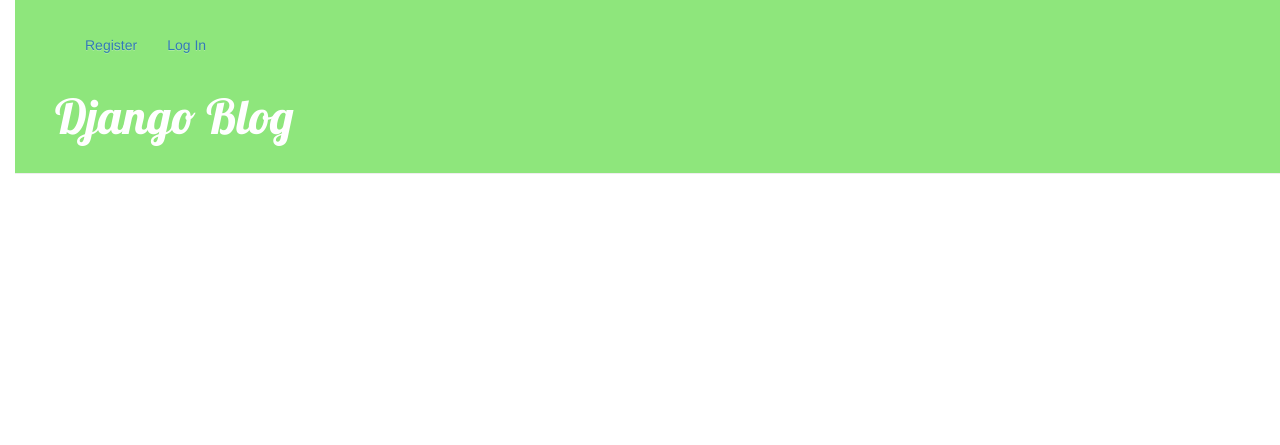
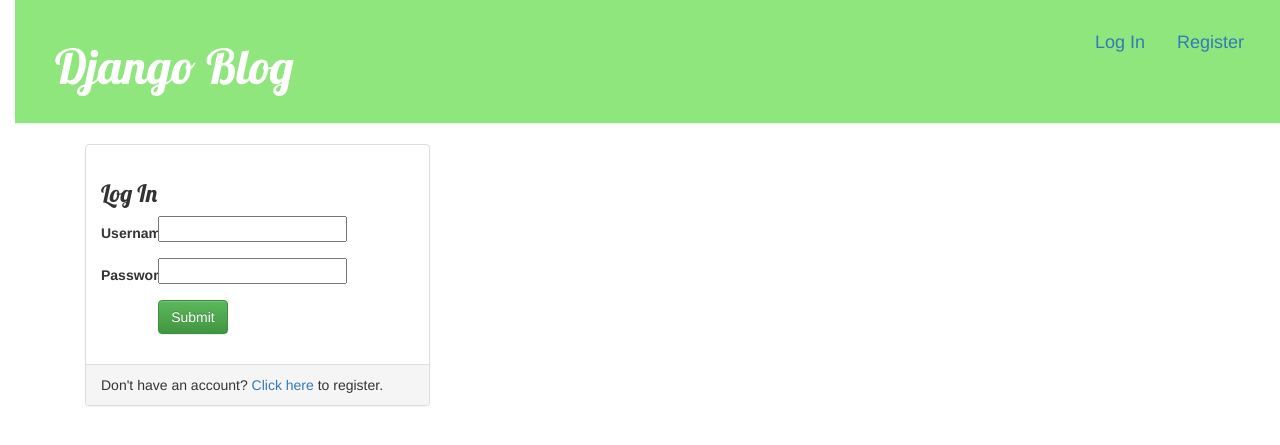
Before and after one commit to lalitmee/Django-Blog, a Django app: page /login_user/ in a window 1280 px wide. Shown: the top 445 px of the page. Run offline with Django 3.2, Linux system fonts and the light colour scheme; some libraries are stand-ins or nearby versions.

Commit message:
Completed the blog making

```diff
--- a/blog/models.py
+++ b/blog/models.py
@@ -4,8 +4,8 @@ from django.utils import timezone
 # Create your models here.
 
 class Post(models.Model):
-    #user = models.ForeignKey(User, default=1)
-    author = models.ForeignKey('auth.User', default=1)
+    user = models.ForeignKey(User, default=1)
+    #author = models.ForeignKey('auth.User', default=1)
     title = models.CharField(max_length = 200)
     text = models.TextField()
     created_date = models.DateTimeField(default = timezone.now)
--- a/blog/static/css/blog.css
+++ b/blog/static/css/blog.css
@@ -7,11 +7,16 @@ h1 a {
     font-family: 'Lobster';
 }
 
+
 .page-header {
     padding-left: 0px;
     background-color: #8EE67C;
     margin-top: 0;
     padding: 20px 20px 20px 40px;
+}
+
+.page-header .top-menu{
+  font-family: 'Lobster';
 }
 
 .page-header .glyphicon {
--- a/blog/templates/blog/base.html
+++ b/blog/templates/blog/base.html
@@ -6,26 +6,20 @@
         <link rel="stylesheet" href="//maxcdn.bootstrapcdn.com/bootstrap/3.2.0/css/bootstrap.min.css">
         <link rel="stylesheet" href="//maxcdn.bootstrapcdn.com/bootstrap/3.2.0/css/bootstrap-theme.min.css">
         <link href="//fonts.googleapis.com/css?family=Lobster&subset=latin,latin-ext" rel="stylesheet" type="text/css">
-
-        <link href="https://fonts.googleapis.com/css?family=Open+Sans|Source+Code+Pro" rel="stylesheet">
         <link rel="stylesheet" href="{% static 'css/blog.css' %}">
     </head>
     <body>
 
+        <div class="page-header">
 
             {% if user.is_authenticated %}
                 <a href="{% url 'post_new' %}" class="top-menu"><span class="glyphicon glyphicon-plus">Add New</span></a>
                 <a href="{% url 'post_draft_list' %}" class="top-menu"><span class="glyphicon glyphicon-edit"></span></a>
                 <p class="top-menu">Hello {{ user.username }} <small>(<a href="{% url 'logout' %}">Log out</a>)</small></p>
             {% else %}
+                  <p class="{% block register_active %}{% endblock %} btn-lg pull-right"><a href="{% url 'register' %}">Register</a></p>
+                  <p class="{% block login_active %}{% endblock %} btn-lg pull-right"><a href="{% url 'login_user' %}">Log In</a></p>
 
-                <div class="page-header">
-                  <div class="collapse navbar-collapse" id="topNavBar">
-                    <ul class="nav navbar-nav">
-                        <li class="{% block register_active %}{% endblock %}"><a href="{% url 'register' %}">Register</a></li>
-                        <li class="{% block login_active %}{% endblock %}"><a href="{% url 'login_user' %}">Log In</a></li>
-                    </ul>
-                </div>
             {% endif %}
             <h1><a href="/">Django Blog</a></h1>
         </div>
--- a/blog/templates/blog/form_template.html
+++ b/blog/templates/blog/form_template.html
@@ -1,3 +1,4 @@
+{% extends 'blog/base.html' %}
 {% for field in form %}
     <div class="form-group">
         <div class="col-sm-offset-2 col-sm-10">
--- a/blog/templates/blog/login.html
+++ b/blog/templates/blog/login.html
@@ -2,7 +2,7 @@
 {% block title %}Log In{% endblock %}
 {% block login_active %}active{% endblock %}
 
-{% block body %}
+{% block content %}
 <div class="container-fluid">
 
     <div class="row">
@@ -13,7 +13,7 @@
                     {% if error_message %}
                         <p><strong>{{ error_message }}</strong></p>
                     {% endif %}
-                    <form class="form-horizontal" role="form" action="{% url 'blog:login_user'%}" method="post" enctype="multipart/form-data">
+                    <form class="form-horizontal" role="form" action="{% url 'login_user'%}" method="post" enctype="multipart/form-data">
                         {% csrf_token %}
                         <div class="form-group">
                             <label class="control-label col-sm-2" for="id_username">
@@ -39,7 +39,7 @@
                     </form>
                 </div>
                 <div class="panel-footer">
-                    Don't have an account? <a href="{% url 'blog:register' %}">Click here</a> to register.
+                    Don't have an account? <a href="{% url 'register' %}">Click here</a> to register.
                 </div>
             </div>
         </div>
--- a/blog/views.py
+++ b/blog/views.py
@@ -2,7 +2,7 @@ from django.shortcuts import render, get_object_or_404
 from django.contrib.auth import authenticate, login
 from django.contrib.auth.decorators import login_required
 from .forms import PostForm, UserForm
-from django.contrib.auth import logout
+from django.contrib.auth import logout as django_logout
 from django.shortcuts import redirect
 from django.utils import timezone
 from .models import Post
@@ -16,6 +16,7 @@ def post_list(request):
 def post_detail(request, pk):
     post = get_object_or_404(Post, pk=pk)
     return render(request, 'blog/post_detail.html',{'post': post})
+
 
 @login_required
 def post_new(request):
@@ -80,7 +81,7 @@ def post_remove(request, pk):
 
 #@login_required
 def logout(request):
-    logout(request)
+    django_logout(request)
     form = UserForm(request.POST or None)
     context = {
         "form": form,
```
Also changed, not shown: blog/templates/blog/register.html (+4 -4 lines), blog/migrations/0004_auto_20170412_2305.py (added).
